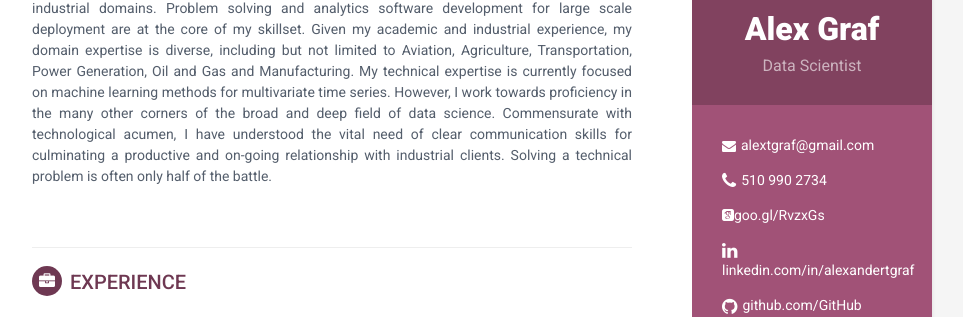
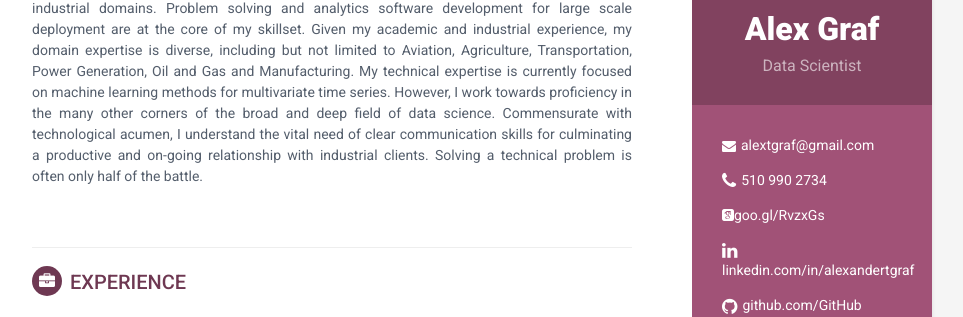
Before and after one commit to AlexanderGraf/online-cv, a Jekyll site: the page built from index.html, in a window 1280 px wide and 900 px high. Shown: the part 163-480 px from the top of the window, without its empty margins (188-1151 px from the left). Built offline with Jekyll 4.4.1, drawn with Linux system fonts in a browser that asks for light colours; some web fonts are replaced; some of the changed text lies outside the part shown.

Commit message:
update text

```diff
--- a/_includes/career-profile.html
+++ b/_includes/career-profile.html
@@ -1,6 +1,6 @@
 <section class="section summary-section">
 <h2 class="section-title"><i class="fa fa-user"></i>Career Profile</h2>
 <div class="summary">
-    <p style="text-align:justify">I am a PhD physicist who for the last 7 years has been an applied data scientist in various industrial domains. Problem solving and analytics software development for large scale deployment are at the core of my skillset. Given my academic and industrial experience, my domain expertise is diverse, including but not limited to Aviation, Agriculture, Transportation, Power Generation, Oil and Gas and Manufacturing.  My technical expertise is currently focused on machine learning methods for multivariate time series. However, I work towards proficiency in the many other corners of the broad and deep field of data science. Commensurate with technological acumen, I have understood the vital need of clear communication skills for culminating a productive and on-going relationship with industrial clients. Solving a technical problem is often only half of the battle.</p>
+    <p style="text-align:justify">I am a PhD physicist who for the last 7 years has been an applied data scientist in various industrial domains. Problem solving and analytics software development for large scale deployment are at the core of my skillset. Given my academic and industrial experience, my domain expertise is diverse, including but not limited to Aviation, Agriculture, Transportation, Power Generation, Oil and Gas and Manufacturing.  My technical expertise is currently focused on machine learning methods for multivariate time series. However, I work towards proficiency in the many other corners of the broad and deep field of data science. Commensurate with technological acumen, I understand the vital need of clear communication skills for culminating a productive and on-going relationship with industrial clients. Solving a technical problem is often only half of the battle.</p>
 </div><!--//summary-->
 </section><!--//section-->
```
